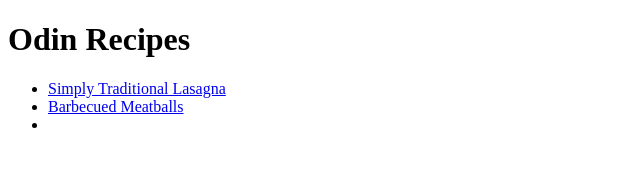
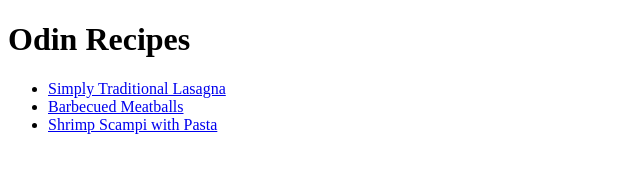
Before and after one commit to Dirttrac/odin-recipes, a plain HTML site: page index.html in a window 1280 px wide. Shown: the whole page, without its empty margins (0-640 px from the left). Drawn offline with Linux system fonts and the light colour scheme.

Commit message:
Add link to shrimp scampi page

```diff
--- a/index.html
+++ b/index.html
@@ -13,7 +13,7 @@
         <ul>
             <li><a href="./recipes/lasagna.html">Simply Traditional Lasagna</a></li>
             <li><a href="./recipes/meatballs.html">Barbecued Meatballs</a></li>
-            <li></li>
+            <li><a href="./recipes/shrimpscampi.html">Shrimp Scampi with Pasta</a></li>
         </ul>
 
     </body>
```
